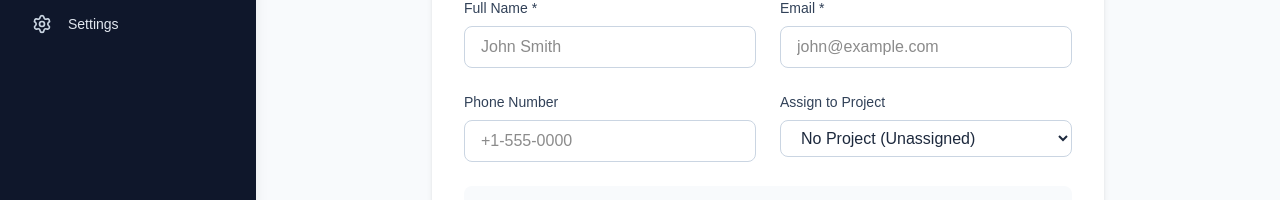
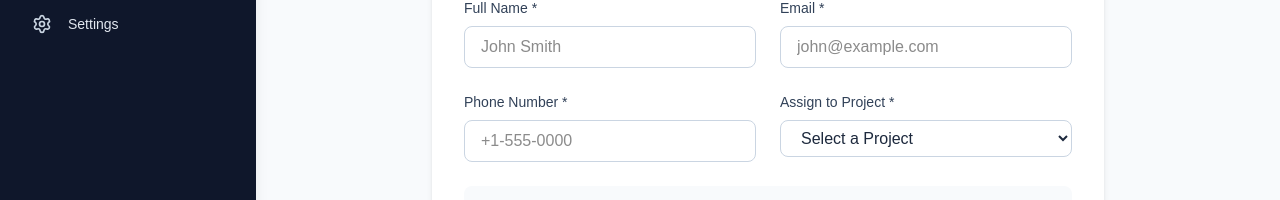
Before and after one commit to Aakashwije/ICC_PROCURAX_ADMIN_DASHBOARD, a Next.js app: page /dashboard/add-manager in a window 1280 px wide. Shown: the part 315-515 px from the top of the page. Built offline with nearby package versions, Linux system fonts and the light colour scheme.

Commit message:
add project managers update

```diff
--- a/src/components/AddManagerForm.tsx
+++ b/src/components/AddManagerForm.tsx
@@ -140,25 +140,27 @@ export default function AddManagerForm() {
             />
           </div>
           <div>
-            <label className="block text-sm font-medium text-slate-700 mb-2">Phone Number</label>
+            <label className="block text-sm font-medium text-slate-700 mb-2">Phone Number *</label>
             <input
               type="tel"
               name="phone"
               value={formData.phone}
               onChange={handleChange}
+              required
               className="w-full px-4 py-2 border border-slate-300 rounded-lg focus:ring-2 focus:ring-blue-500 focus:border-transparent"
               placeholder="+1-555-0000"
             />
           </div>
           <div>
-            <label className="block text-sm font-medium text-slate-700 mb-2">Assign to Project</label>
+            <label className="block text-sm font-medium text-slate-700 mb-2">Assign to Project *</label>
             <select
               name="projectId"
               value={formData.projectId}
               onChange={handleChange}
+              required
               className="w-full px-4 py-2 border border-slate-300 rounded-lg focus:ring-2 focus:ring-blue-500 focus:border-transparent text-slate-800"
             >
-              <option value="">No Project (Unassigned)</option>
+              <option value="">Select a Project</option>
               {projects.map((project) => (
                 <option key={project.id} value={String(project.id)}>
                   {project.name}
```
